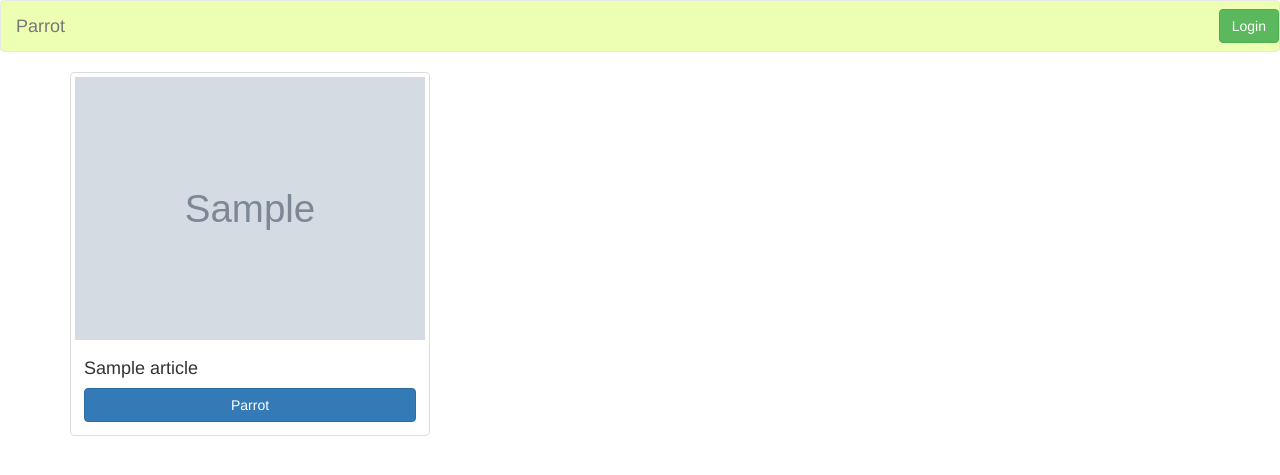
After one commit to khardsonhurley/HB-Project-Version1, a Flask app: page /category/000 in a window 1280 px wide. The commit adds this page. Shown: the top 475 px of the page. Run offline with Flask 2, Linux system fonts and the light colour scheme; tables that the repository leaves empty hold one stand-in row (values such as "Sample post"); grey boxes marked "Sample" are stand-in pictures; some libraries are stand-ins or nearby versions.

Commit message:
Fixed the tooltip problem and the article display problem.

```diff
--- a/server.py
+++ b/server.py
@@ -164,7 +164,7 @@ def profile(user_id):
     preferences_dict = {}
     for preference in preferences:
         articles = Article.query.filter(Article.category_code==preference.category_code).all()
-        preferences_dict[preference]=sample(articles,2)
+        preferences_dict[preference]=sample(articles,3)
 
     print preferences_dict
     return render_template("profile.html", user=user, preferences_dict=preferences_dict)
@@ -179,6 +179,16 @@ def article(article_id):
     articleobj2.parse()
 
     return render_template("article.html", article=articleobj2)
+
+@app.route('/category/<category_code>')
+def category(category_code):
+    """Page where many articles from one category are displayed."""
+    #get all of the articles from that category code. and send them with the html.
+
+    articles = Article.query.filter(Article.category_code==category_code).all()
+
+    return render_template("categorypage.html", articles=articles)
+
 
 
 @app.route('/translate', methods = ["GET", "POST"])
@@ -199,6 +209,7 @@ def translating():
     if request.method == "POST":
         #Getting the value in the dictionary sent by JS.
         phrase = request.form.get("phrase")
+        print phrase
 
         #Splitting the words into a list.
         word_list = phrase.split(' ')
@@ -208,6 +219,8 @@ def translating():
 
         #Google requires words separated by %20.
         text = "%20".join(word_list)
+        print type(text)
+        print text
 
         #The results I get back here is going to be JSON
         results = requests.get(google_url + text)
--- a/templates/base.html
+++ b/templates/base.html
@@ -10,10 +10,11 @@
           href="http://maxcdn.bootstrapcdn.com/bootstrap/3.3.4/css/bootstrap.css"/>
     <script src="https://maxcdn.bootstrapcdn.com/bootstrap/3.3.7/js/bootstrap.min.js" integrity="sha384-Tc5IQib027qvyjSMfHjOMaLkfuWVxZxUPnCJA7l2mCWNIpG9mGCD8wGNIcPD7Txa" crossorigin="anonymous"></script>
     <!-- My JS code specific to the page in question -->
-    {% block page_specific_script_tag %}{% endblock %}
+    {% block page_specific_script_tag %}
+    {% endblock %}
 
     <!-- Google fonts -->
-
+    <link href="https://fonts.googleapis.com/css?family=Open+Sans" rel="stylesheet">
     <!-- My CSS file -->
     <link rel="stylesheet" href="/static/styles.css"/>
     <!-- To Costomize title of page with user's name -->
--- /dev/null
+++ b/templates/categorypage.html
@@ -0,0 +1,29 @@
+{% extends 'base.html' %}
+{% block page_specific_script_tag %}
+    <script src="/static/js/translateFunction.js"></script>
+{% endblock %}
+{% block content %}
+
+
+<div class="row">
+    {% for article in articles %}
+        <div class="col-sm-12 col-md-6 col-lg-4">
+            <div class="thumbnail">
+                <img src="{{article.top_image}}">
+                <div class="caption">
+                    <h4>{{ article.title }}</h4>
+                    <a href="/article/{{article.article_id}}"
+                    class="btn btn-primary center-block" role="button">Parrot</a>
+                </div>
+            </div>
+        </div>
+        <!-- This ends the div after hitting three articles and creates a new
+        row for the next three articles. -->
+        {% if loop.index % 3 == 0 %}
+            </div>
+            <div class="row">
+        {% endif %}
+    {% endfor %}
+</div>
+
+{% endblock %}
--- a/templates/style.css
+++ b/templates/style.css
@@ -1,3 +1,9 @@
 .navbar-brand {
     padding: 10px 10px;
 }
+
+body {
+    background-color: #f6efd6;
+    font-family: 'Open Sans', sans-serif;
+    font-size: 18px;
+}
```
Also changed, not shown: templates/article.html (added, +29 -0 lines), templates/home.html (+11 -9 lines), templates/profile.html (+27 -12 lines), static/img/ParrotLogo.png (added), 1 other file.
